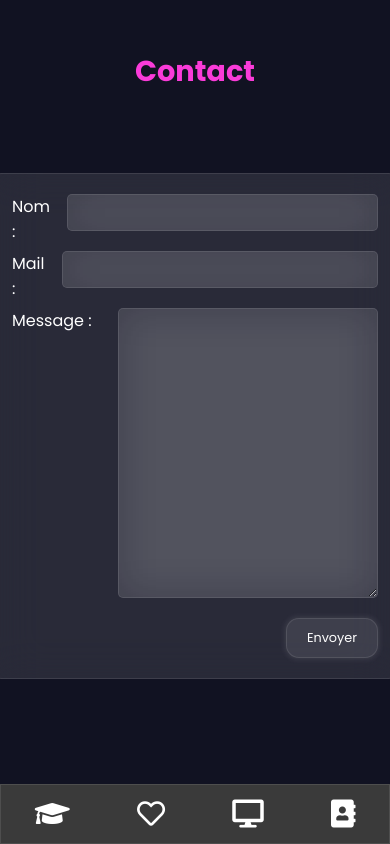
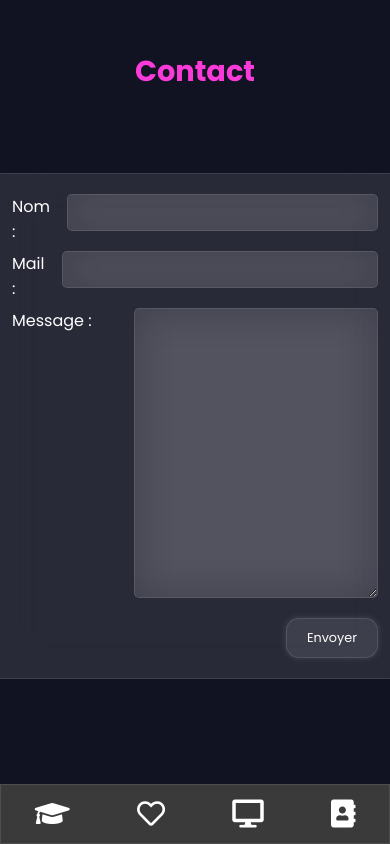
Before and after one commit to vanessa-lanquetin/vanessalanquetin.fr, a Vue app: page /contact in a window 390 px wide. Built offline with nearby package versions, Linux system fonts and the light colour scheme.

Commit message:
responsive contact.vue step3

```diff
--- a/src/components/contact-component.vue
+++ b/src/components/contact-component.vue
@@ -114,7 +114,7 @@
     min-width: 500px;
   }
 }
-@media screen and (max-width: 900px) {
+@media screen and (max-width: 777px) {
   .sec-05 .text-box {
     text-align: left;
   }
@@ -145,14 +145,14 @@
   }
 }
 
-@media screen and (max-width: 430px) {
+@media screen and (max-width: 483px) {
 
   input,
   textarea {
-    min-width: 260px;
+    min-width: 300px;
   }
 }
-@media screen and (max-width: 323px) {
+@media screen and (max-width: 398px) {
 
   input,
   textarea {
```
